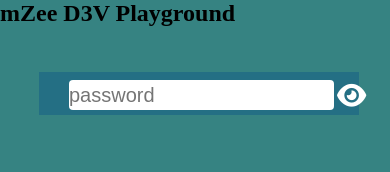
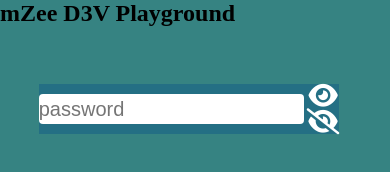
Before and after one commit to Test-Sessions/show-hide-passowrd, a plain HTML site: page index.html in a window 390 px wide. Drawn offline with Linux system fonts and the light colour scheme.

Commit message:
Update index.css

```diff
--- a/index.css
+++ b/index.css
@@ -7,10 +7,11 @@ body {
     background-color: #368382;
 }
 .pratice {
-    padding-top: 8px;
-     height: 43px;
-    /* width: 100%; */
-    /* padding: 6px 8px; */
+    justify-content: center;
+    align-items: center;
+    text-align: center;
+    height: 50px;
+    width: 300px;
      display: flex;
     flex-direction: row;
     background-color: rgba(7, 78, 136, 0.37);
@@ -21,36 +22,39 @@ body {
 }
 input {
     font-size: 20px;
-    margin-left: 30px;
+    /* margin-left: 30px; */
     height: 30px;
     border: 3px;
     outline: none;
     border-radius: 4px;
 }
 .pratice i {
+    margin-left: 3px;
     font-size: 26px;
-    margin: 3px 3px;
     color: #ffff;
 }
-#showpass {
-   position: absolute;
-}
-#showpass2 {
-    display: none;
-}
+
+
+
+
+
+
+
+
+
+
 @media (max-width: 700px) {
     .pratice {
-        margin-top: 30px;
-        padding-top: 8px;
-         height: 43px;
-         width: 320px;
-        /* padding: 6px 8px; */
+        justify-content: center;
+        align-items: center;
+        text-align: center;
+        height: 50px;
+        width: 300px;
          display: flex;
         flex-direction: row;
         background-color: rgba(7, 78, 136, 0.37);
         position: absolute;
-        top: 5%;
+        top: 10%;
         left: 10%;
-        transform: translate(0%, 0%);
+        transform: translate(0%, 0%); }
     }
-}
```
